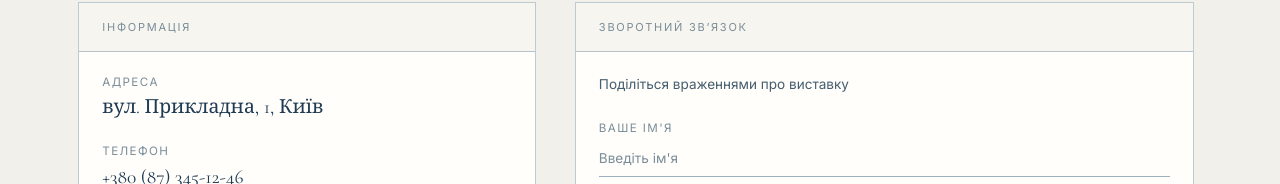
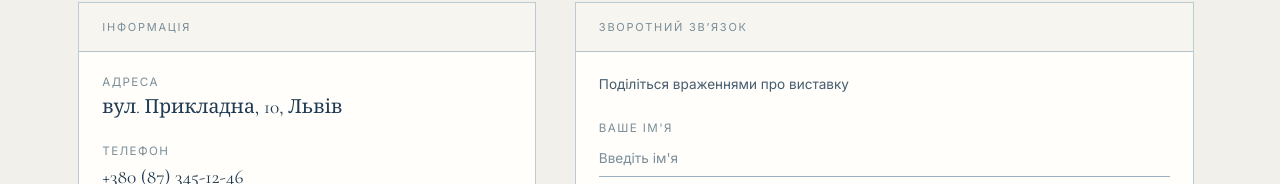
Before and after one commit to Volodymyr-Korolevych/artGallery-2026, a Nuxt app: page /contacts in a window 1280 px wide. Shown: the part 297-481 px from the top of the page. Built offline with nearby package versions, Linux system fonts and the light colour scheme; no server answers.

Commit message:
commit in main

```diff
--- a/pages/contacts.vue
+++ b/pages/contacts.vue
@@ -55,7 +55,7 @@ const submitForm = async () => {
             <div>
               <div class="field-label">Адреса</div>
               <div class="font-serif text-[1.15rem] md:text-[1.25rem] text-[var(--color-text)] leading-snug">
-                вул. Прикладна, 1, Київ
+                вул. Прикладна, 10, Львів
               </div>
             </div>
 
```
